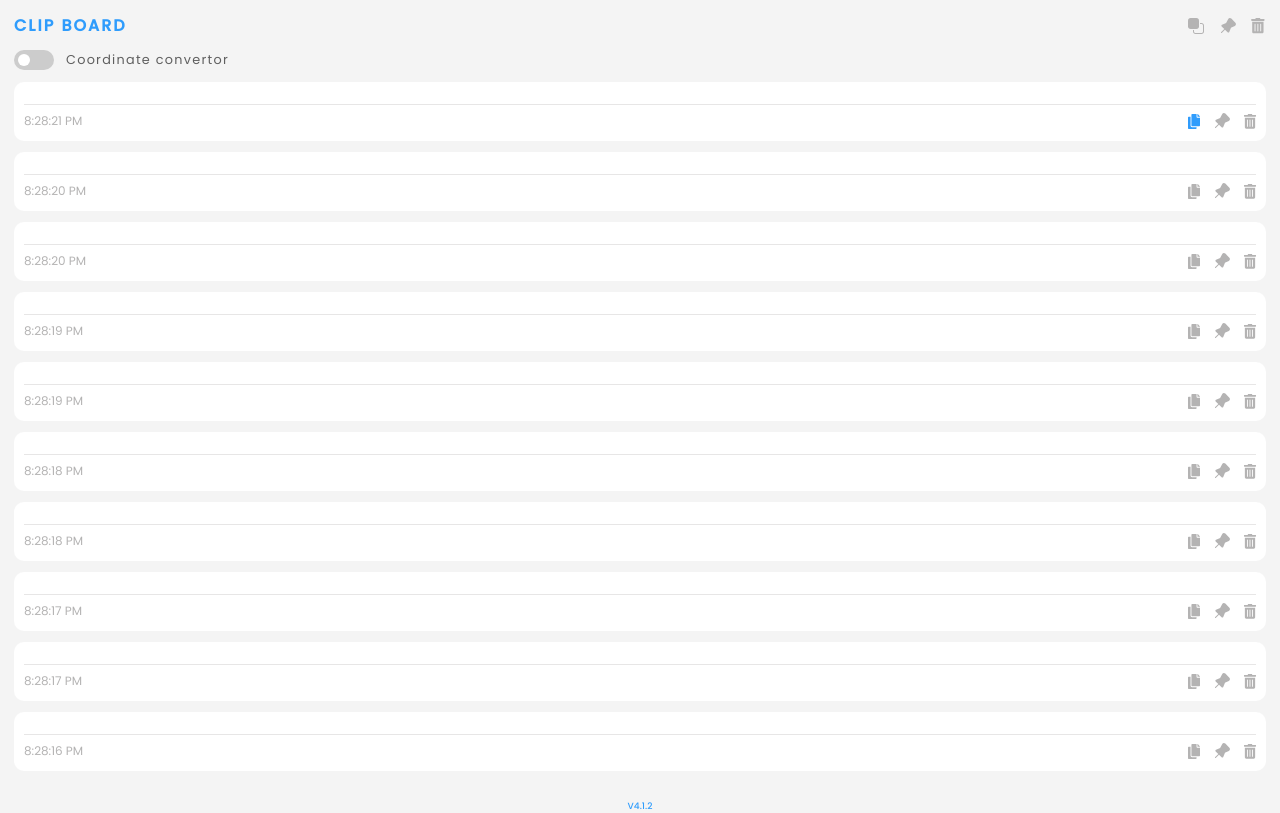
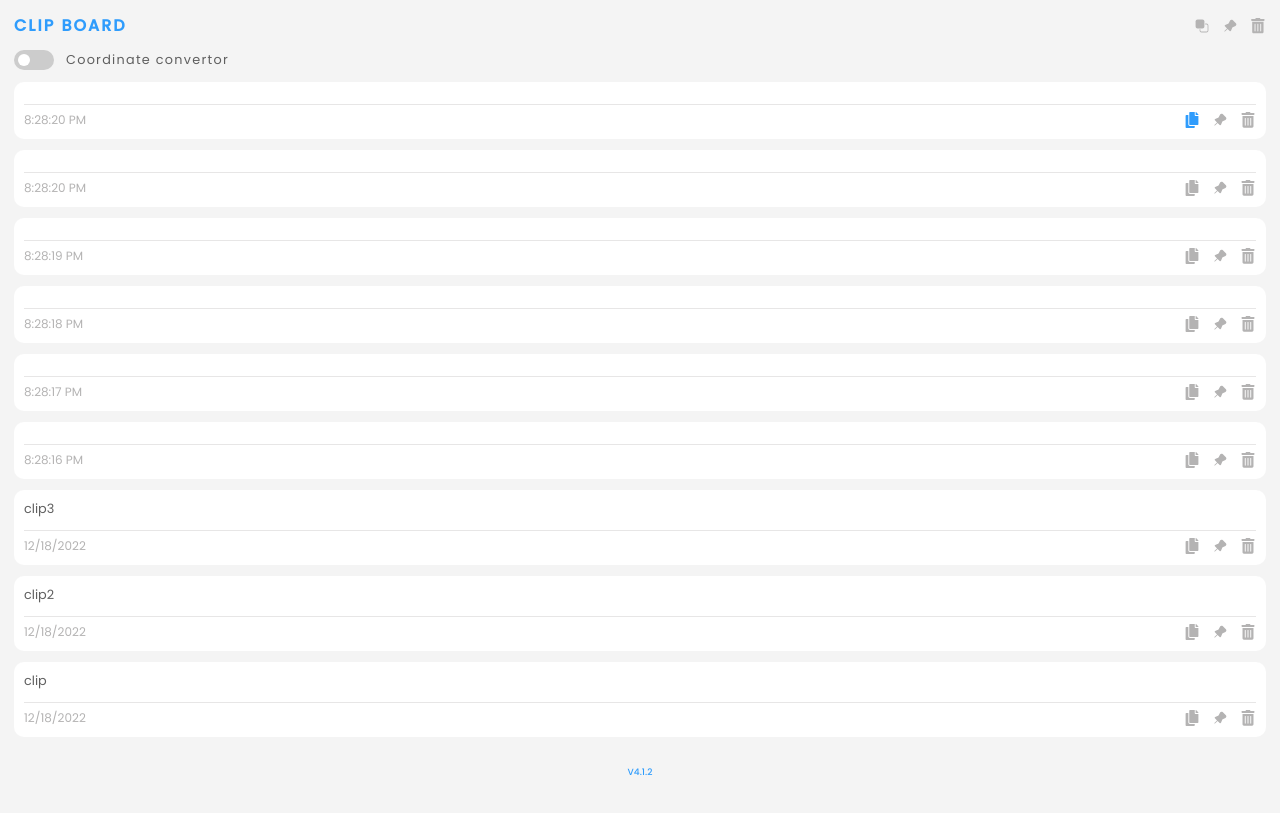
Before and after one commit to Dev-siranjeevi/Helper_Clipboard, an Electron app: page src/index.html in a window 1280 px wide. Drawn offline with Linux system fonts and the light colour scheme; no server answers.

Commit message:
UI updates

```diff
--- a/package.json
+++ b/package.json
@@ -1,6 +1,6 @@
 {
   "name": "One step Helper clipboard",
-  "version": "4.2.0",
+  "version": "4.2.1",
   "description": "Copy, paste,store and convert",
   "main": "app.js",
   "scripts": {
--- a/src/assets/styles.css
+++ b/src/assets/styles.css
@@ -47,8 +47,9 @@
     --mod-h2: 0.8rem;
     --mod-clr-h2: #b4b3b3;
     /* Color */
-    --clr-bg-lgt: #2c2b2b;
-    --clr-card: #5f5f5f;
+    --clr-bg-lgt: #242529; /* #2c2b2b; */
+    --clr-card: #3c3f47;
+    /* 5f5f5f; */
     --clr-pri: #2f9cfc;
     --clr-default-btn: #b4b3b3;
     --higlight-clr: #eb4747;
@@ -162,6 +163,10 @@ body {
 }
 .light-dark {
   gap: 4px;
+}
+.btn-default {
+  width: 16px;
+  height: 16px;
 }
 .btn-default path {
   fill: var(--clr-default-btn);
--- a/src/components/Clipboard/createView.js
+++ b/src/components/Clipboard/createView.js
@@ -52,7 +52,9 @@ let clipView = (data, time, postion, pinstatus, copyStatus) => {
   const clip = `<div class="clip">
         <!-- Clip value -->
         <div class="content copies " id="copies${postion}">
-          <p class="content-val noselect ${copyStatus ? "activeCopies" : ""}">
+          <p class="content-val noselect ${
+            copyStatus ? "activeCopies" : ""
+          }" id="clipData${postion}">
           ${data}
           </p>
         </div>
--- a/src/components/clipboard.js
+++ b/src/components/clipboard.js
@@ -36,7 +36,7 @@ let testArr = [
   },
 ];
 
-let clipList = []; //Set an empty array
+let clipList = [...testArr]; //Set an empty array
 // *******************************************************TOGGLING COORDINATE MODULE***********************************************************************//
 
 // Check and update the status of coordinate module.
@@ -59,20 +59,24 @@ const copyToClipboard = () => {
       pinned: false,
       activeCopy: true,
     };
+    // If nothing is copied then and contians only template values, we clear the array and start inputting the clipboard data.
     if (
       clipList.length == 1 &&
       clipList[0].value == "A example of clip element"
-    )
+    ) {
       clipList = [];
+    }
+
     let clipAvbl = false;
     clipList.forEach((val) => {
-      if (val.value == clip) {
+      if (val.value === clip) {
         clipAvbl = true;
         val.activeCopy = true;
       } else {
-        clipList.forEach((item) => {
-          item.activeCopy = false;
-        });
+        // clipList.forEach((item) => {
+        //   item.activeCopy = false;
+        // });
+        val.activeCopy = false;
       }
     });
     if (clipAvbl === false) {
--- a/src/index.js
+++ b/src/index.js
@@ -2,7 +2,7 @@ const { ipcRenderer } = require("electron");
 
 import { copyToClipboard } from "./components/clipboard.js";
 
-const timeInterval = 500;
+const timeInterval = 800;
 setInterval(() => {
   copyToClipboard();
 }, timeInterval); //Run it ever 500 ms
```
